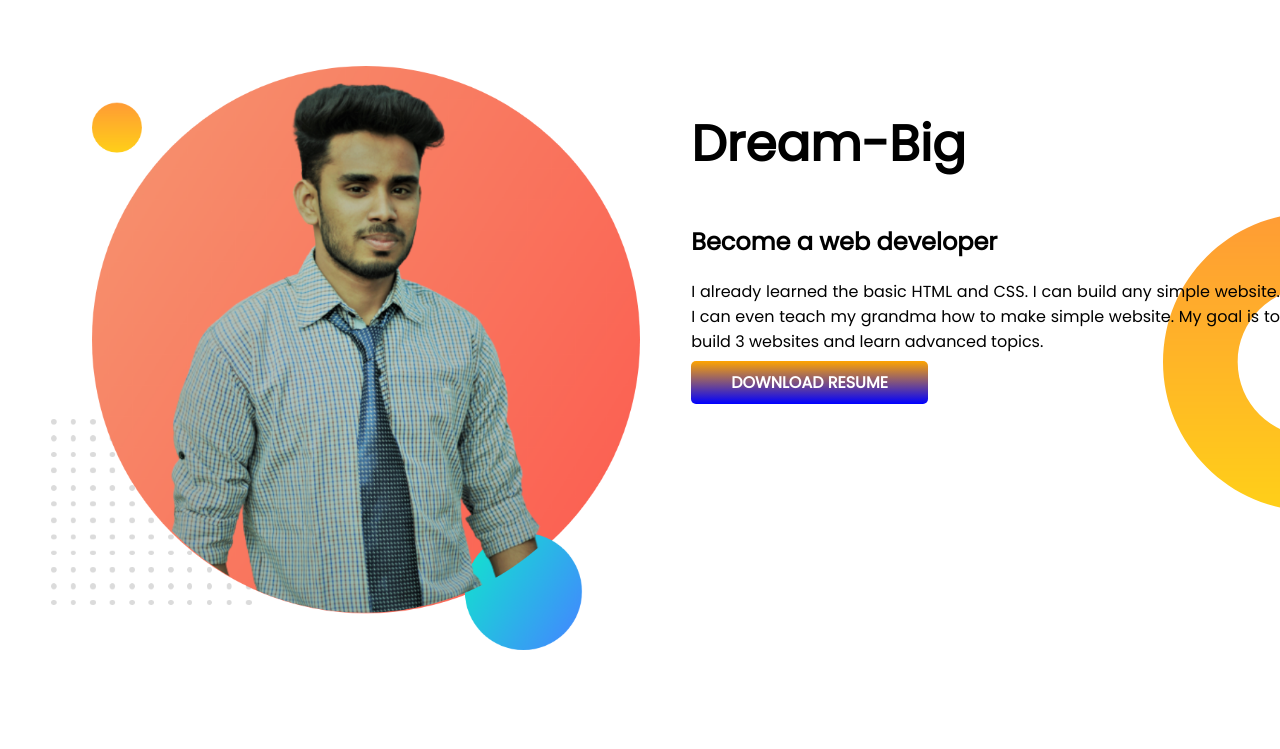
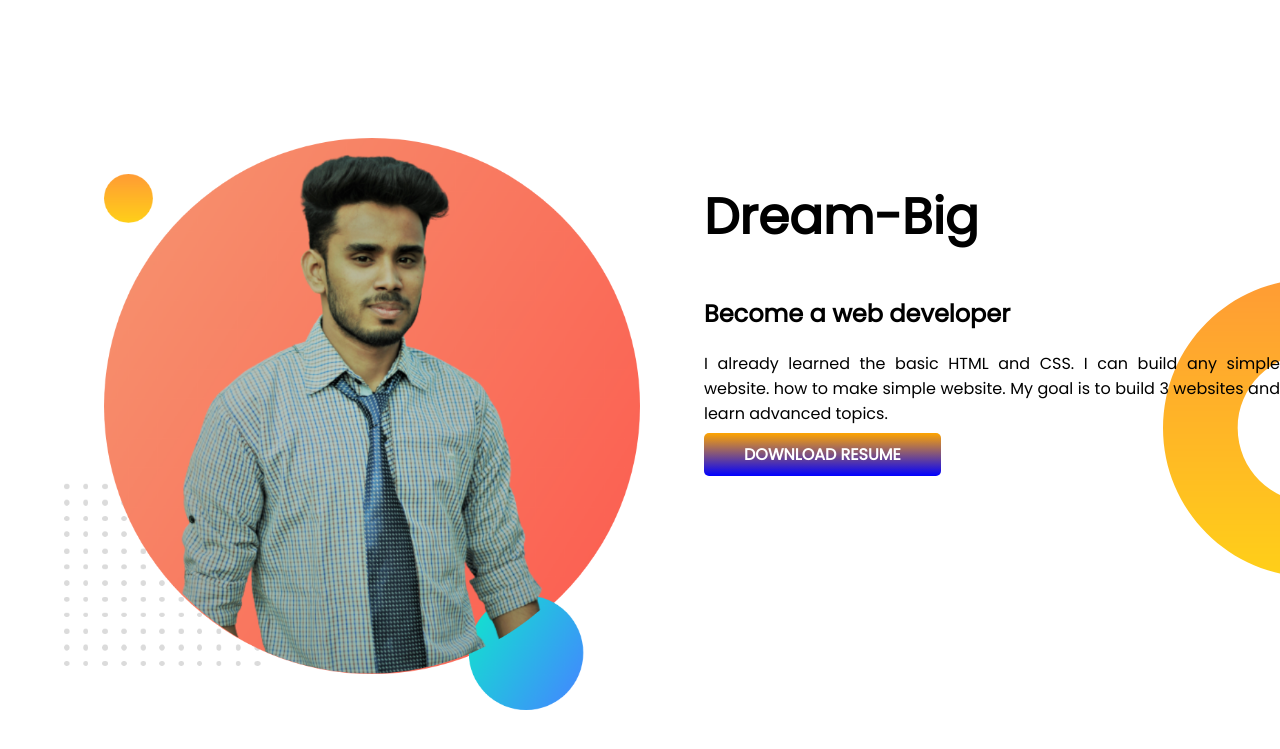
Before and after one commit to rocksanroky/Developer-portfolio1, a plain HTML site: page index.html in a window 1280 px wide. Shown: the part 607-1356 px from the top of the page. Drawn offline with Linux system fonts and the light colour scheme.

Commit message:
new addwd

```diff
--- a/index.html
+++ b/index.html
@@ -40,8 +40,9 @@
           <div class="half-width">
                <h1>Dream-Big</h1>
                <h2>Become a web developer</h2>
-               <p>I already learned the basic HTML and CSS. I can build any simple website. I can even teach my grandma
-                    how to make simple website. My goal is to build 3 websites and learn advanced topics.</p>
+               <p>I already learned the basic HTML and CSS. I can build any simple website.
+                    how to make simple website.
+                    My goal is to build 3 websites and learn advanced topics.</p>
                <a class="link-button" target="_blank" href="">DOWNLOAD RESUME</a>
           </div>
      </section>
--- a/style.css
+++ b/style.css
@@ -13,12 +13,12 @@ h1 {
 
 section {
     display: flex;
-    margin-bottom: 100px;
+    margin-bottom: 150px;
 }
 
 .half-width {
     width: 50%;
-    padding-left: 4%;
+    padding-left: 5%;
     text-align: justify;
 }
 
```
